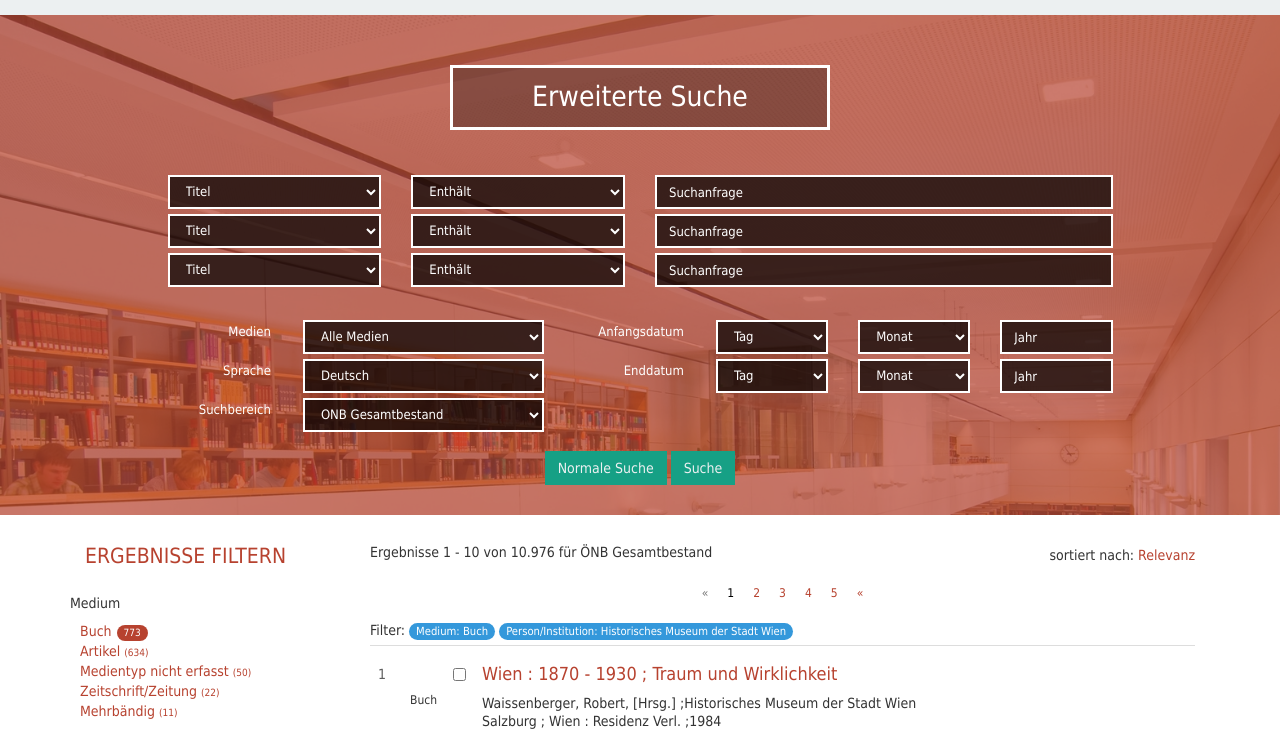
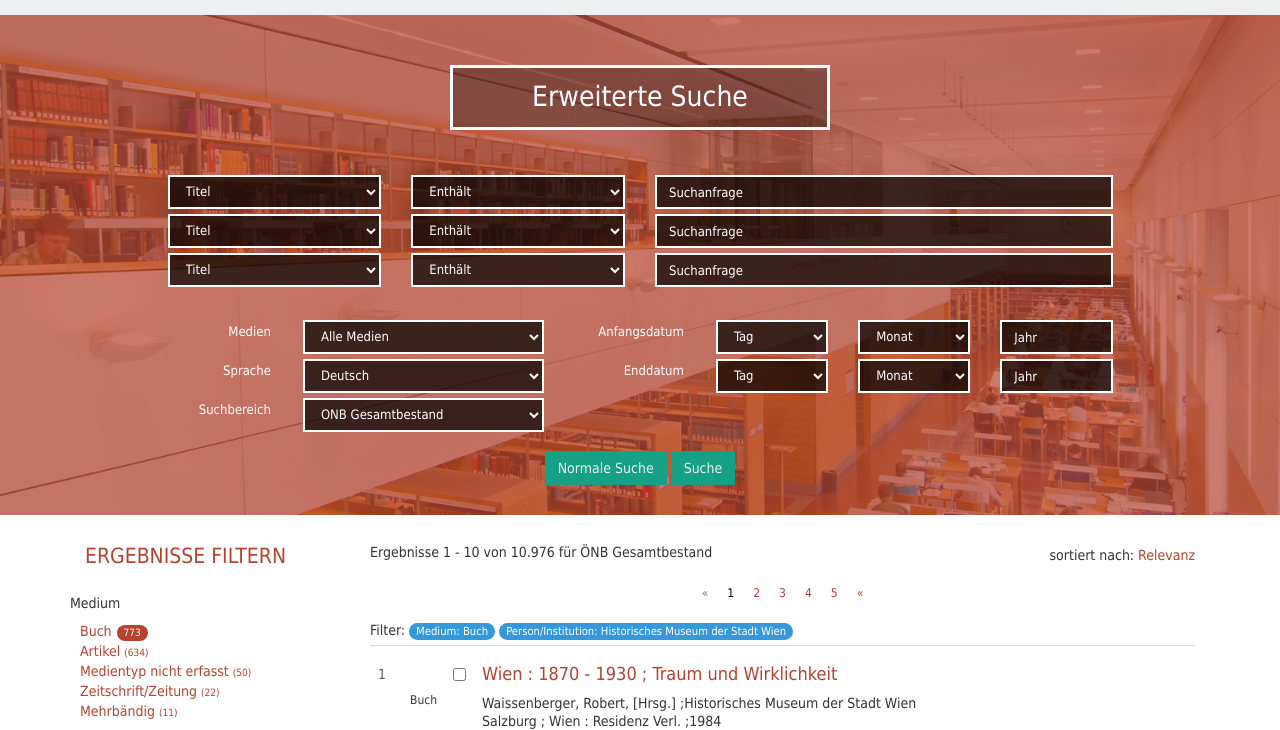
Before and after one commit to starkbaum/onb_redesign, a plain HTML site: page results_adv.html in a window 1280 px wide. Shown: the part 85-815 px from the top of the page. Drawn offline with nearby package versions, Linux system fonts and the light colour scheme.

Commit message:
centered background image

```diff
--- a/css/main.css
+++ b/css/main.css
@@ -76,6 +76,7 @@ a:hover {
     margin-top: 50px;
     min-height: 500px;
     background-repeat: no-repeat;
+    background-position: center center !important;
     background-size: cover !important;
 }
 
```
